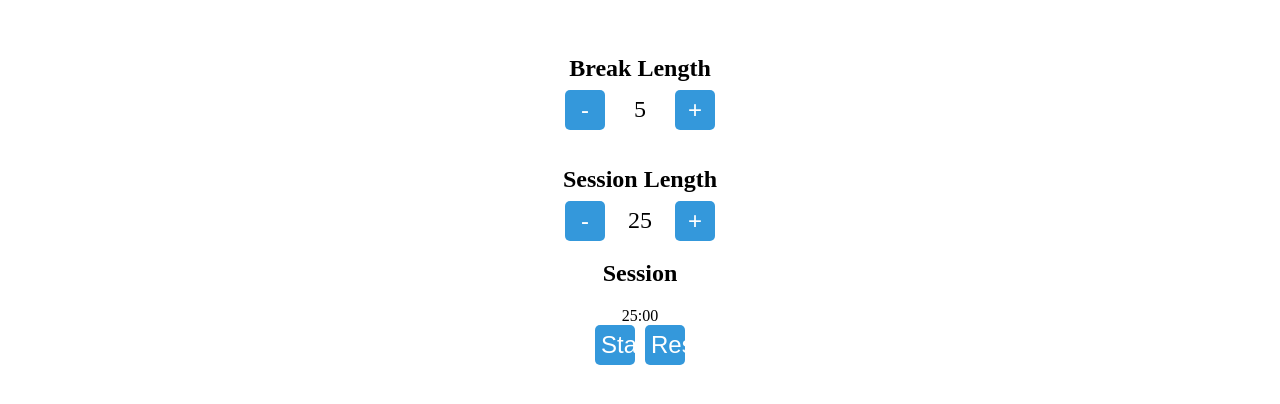
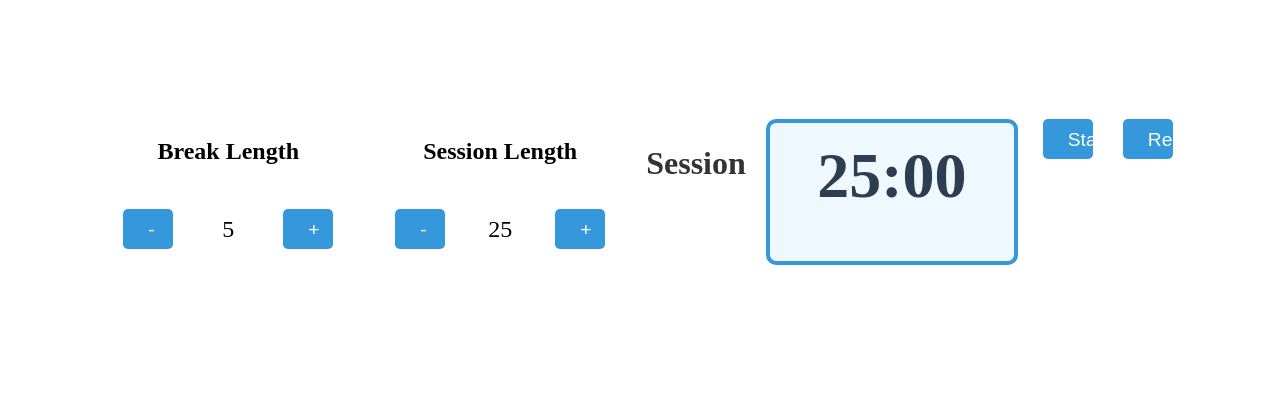
Before and after one commit to sertanrdn/25-5-clock, a React (Vite) app: page / in a window 1280 px wide. Shown: the part 208-612 px from the top of the page. Built offline with nearby package versions, Linux system fonts and the light colour scheme.

Commit message:
Added styling for other components

```diff
--- a/src/components/Controls.jsx
+++ b/src/components/Controls.jsx
@@ -1,6 +1,6 @@
 import React, { useContext } from 'react';
 import { TimerContext } from '../context/TimerContext.jsx';
-// import './Controls.css';
+import '../styles/Controls.css';
 
 const Controls = () => {
   const { handleStartStop, handleReset } = useContext(TimerContext);
--- a/src/components/TimerDisplay.jsx
+++ b/src/components/TimerDisplay.jsx
@@ -1,6 +1,6 @@
 import React, { useContext } from "react";
 import { TimerContext } from "../context/TimerContext.jsx";
-// import './TimerDisplay.css';
+import '../styles/TimerDisplay.css';
 
 const TimerDisplay = () => {
     const { mode, timeLeft } = useContext(TimerContext);
--- /dev/null
+++ b/src/styles/Controls.css
@@ -0,0 +1,21 @@
+div {
+    display: flex;
+    justify-content: center;
+    gap: 20px;
+    margin: 1rem 0;
+}
+
+button {
+    background-color: #3498db;
+    border: none;
+    color: white;
+    font-size: 1.2rem;
+    padding: 10px 25px;
+    border-radius: 5px;
+    cursor: pointer;
+    transition: background-color 0.3s ease;
+}
+
+button:hover {
+    background-color: #2980b9;
+}
--- /dev/null
+++ b/src/styles/TimerDisplay.css
@@ -0,0 +1,20 @@
+#timer-label {
+    font-size: 2rem;
+    text-align: center;
+    margin-bottom: 0.5rem;
+    font-weight: bold;
+    color: #333;
+}
+
+#time-left {
+    font-size: 4rem;
+    font-weight: bold;
+    text-align: center;
+    padding: 1rem 2rem;
+    border: 4px solid #3498db;
+    border-radius: 10px;
+    background-color: #f0f8ff;
+    color: #2c3e50;
+    width: 180px;
+    margin: 0 auto;
+}
```
